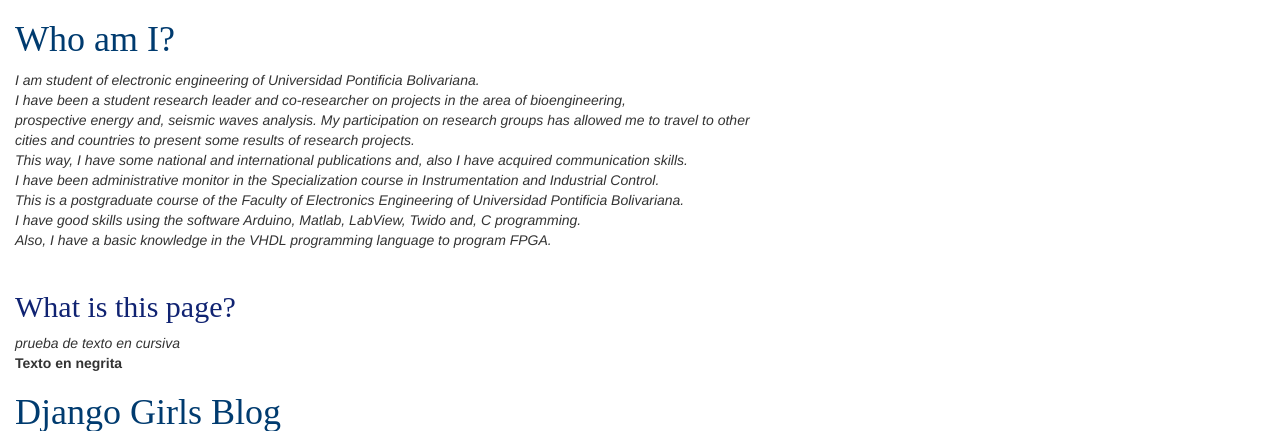
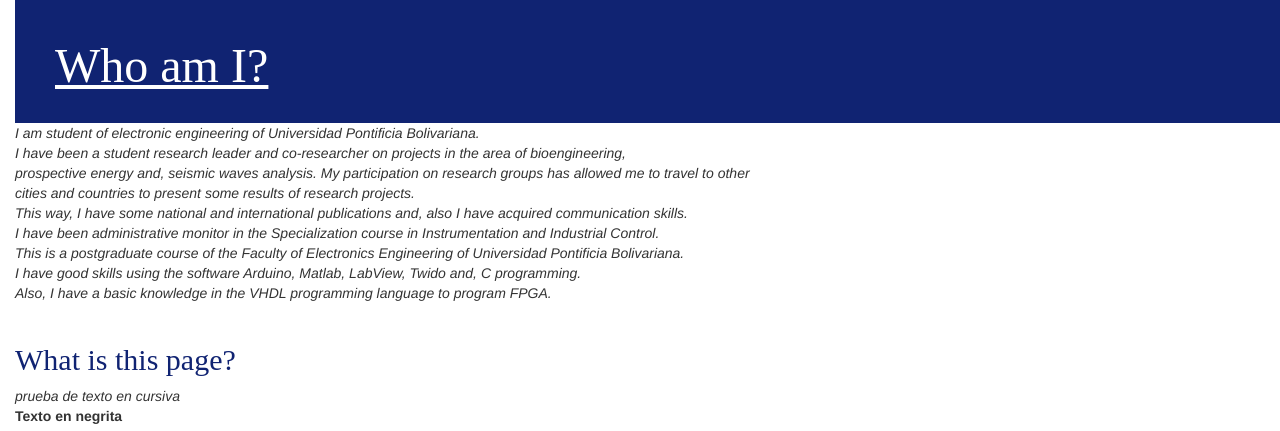
Before and after one commit to LauraVargas95/my-first-blog, a Django app: page / in a window 1280 px wide. Shown: the top 431 px of the page. Run offline with Django 3.2, Linux system fonts and the light colour scheme; data that the repository does not hold is empty; some libraries are stand-ins or nearby versions; some web fonts are replaced.

Commit message:
https://github.com/LauraVargas95/my-first-blog.git

```diff
--- a/blog/static/css/blog.css
+++ b/blog/static/css/blog.css
@@ -9,3 +9,16 @@ h2 a{
     color:#102372;
     font-family:'Macondo';
 }
+.Encabezado{
+    background-color:#102372;
+    margin-top:0;
+    padding:20px 20px 20px 40px;
+}
+
+.Encabezado h1, .Encabezado h1 a, .page-header h1 a:visited, .page-header h1 a:active {
+    color: #ffffff;
+    font-size:36pt;
+    text-decoration: overline;
+    text-decoration: underline;
+
+}
--- a/blog/templates/blog/post_list.html
+++ b/blog/templates/blog/post_list.html
@@ -8,7 +8,9 @@
         <title>Hi I'm Laura Vargas</title>
     </head>
     <body>
-        <h1><a href="">  Who am I?</a></h1>
+        <div class="Encabezado">
+            <h1><a href="">  Who am I?</a></h1>
+        </div>
         <p><em> I am student of electronic engineering of Universidad  Pontificia Bolivariana. <br>I have been a student research leader and co-researcher on projects in the area of bioengineering, </br>prospective energy and, seismic waves analysis. My participation on research groups has allowed me to travel to other<br> cities and countries to present some results of research projects. </br>This way, I have some national and international publications and, also I have acquired communication skills.<br>
 I have been administrative monitor in the Specialization course in Instrumentation and Industrial Control.</br> This is a postgraduate course of the Faculty of Electronics Engineering of Universidad Pontificia Bolivariana.<br>
 I have good skills using the software Arduino, Matlab, LabView, Twido and, C programming.</br> Also, I have a basic knowledge in the VHDL programming language to program FPGA.<br></br>
```
